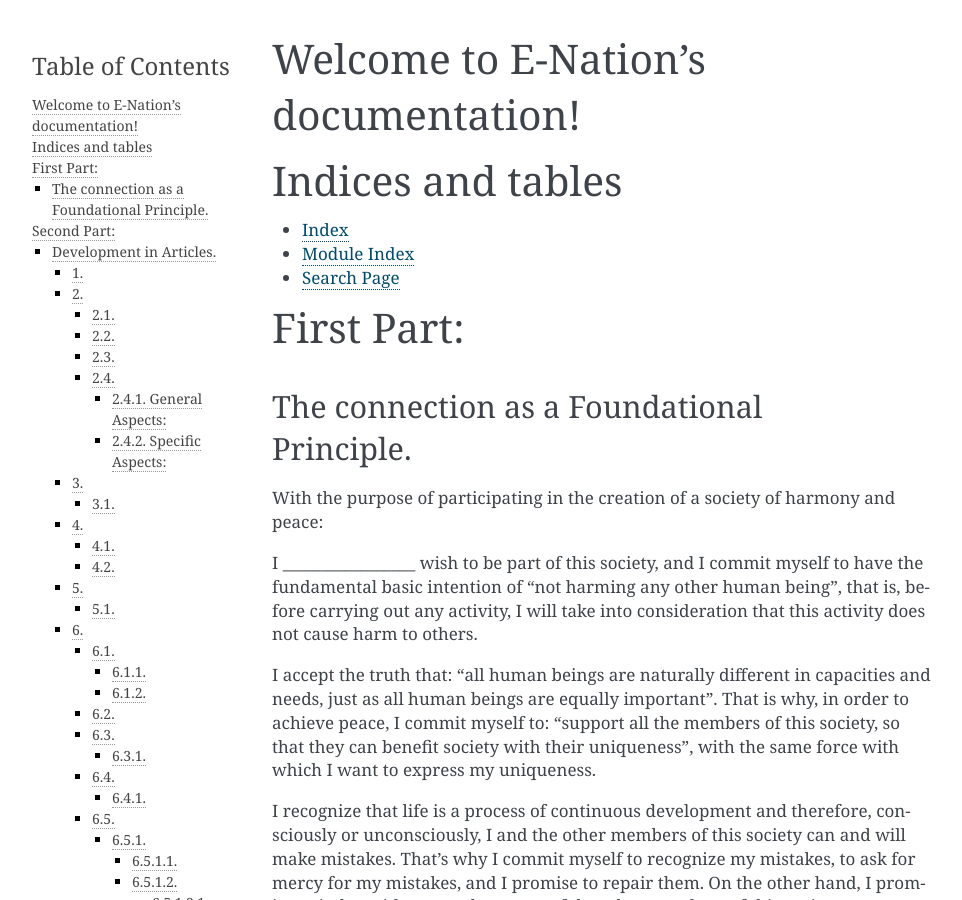
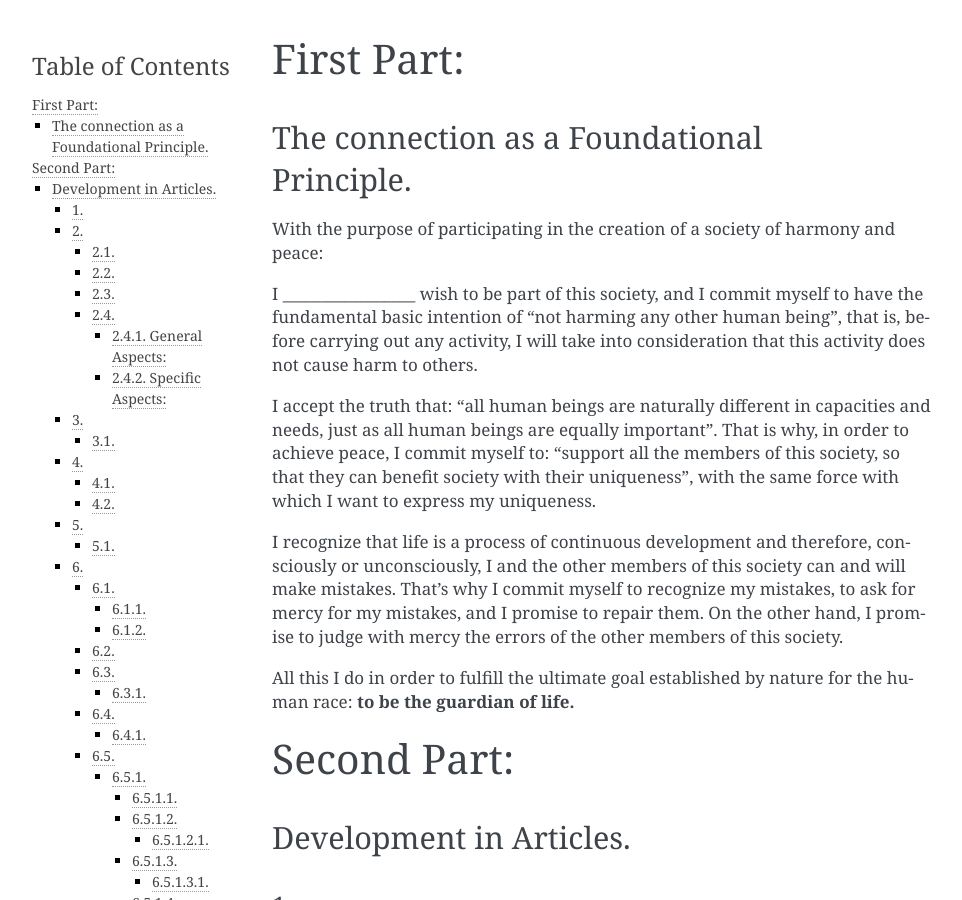
Before and after one commit to ElishaBentzi/E-Nation, a Sphinx documentation site: the page built from docs/Social-Pact-Constitution-English.rst, in a window 1280 px wide and 900 px high. Shown: the whole window, without its empty margins (148-1110 px from the left). Built offline with Sphinx 7.4.7, drawn with Linux system fonts in a browser that asks for light colours.

Commit message:
Update Social-Pact-Constitution-English.rst

```diff
--- a/docs/Social-Pact-Constitution-English.rst
+++ b/docs/Social-Pact-Constitution-English.rst
@@ -1,24 +1,3 @@
-.. E-Nation documentation master file, created by
-   sphinx-quickstart on Fri Apr 20 18:36:37 2018.
-   You can adapt this file completely to your liking, but it should at least
-   contain the root `toctree` directive.
-
-Welcome to E-Nation's documentation!
-====================================
-
-.. toctree::
-   :maxdepth: 2
-   :caption: Contents:
-
-
-
-Indices and tables
-==================
-
-* :ref:`genindex`
-* :ref:`modindex`
-* :ref:`search`
-
 First Part:
 ===========
 
```
